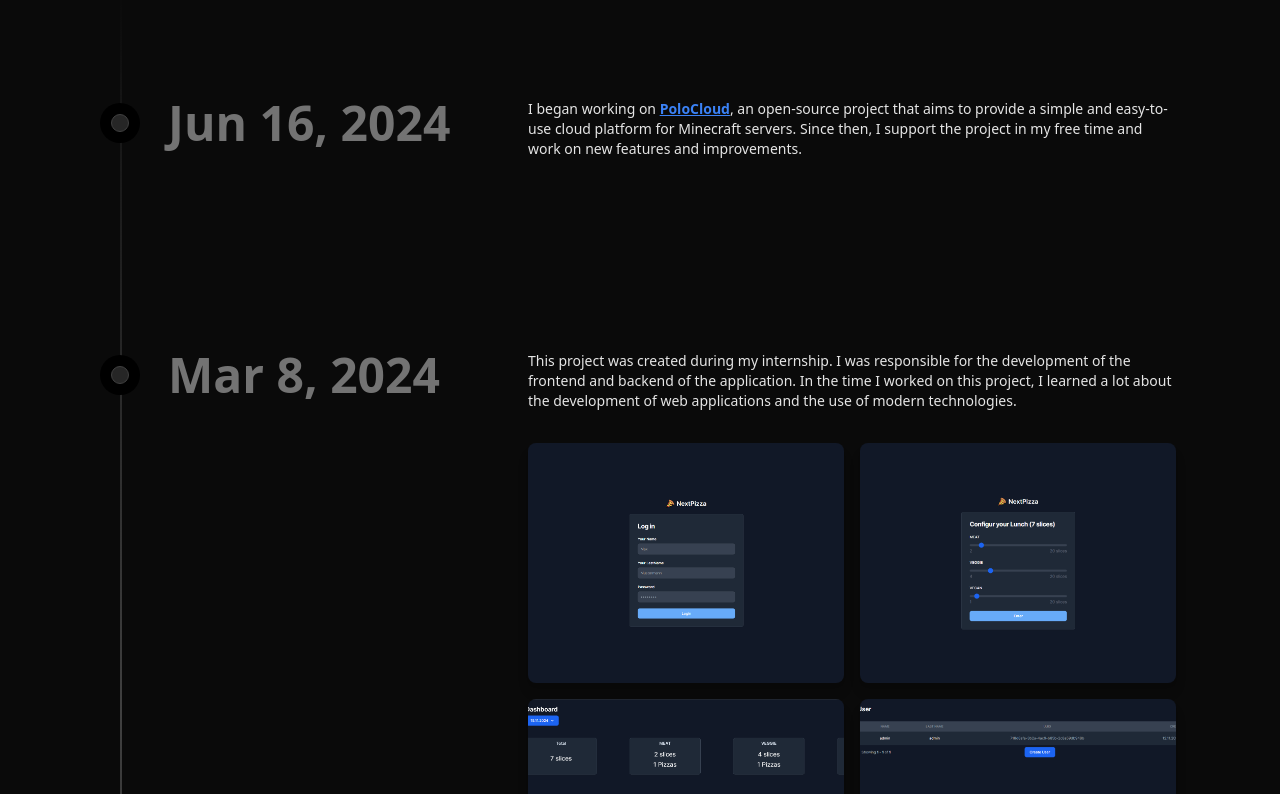
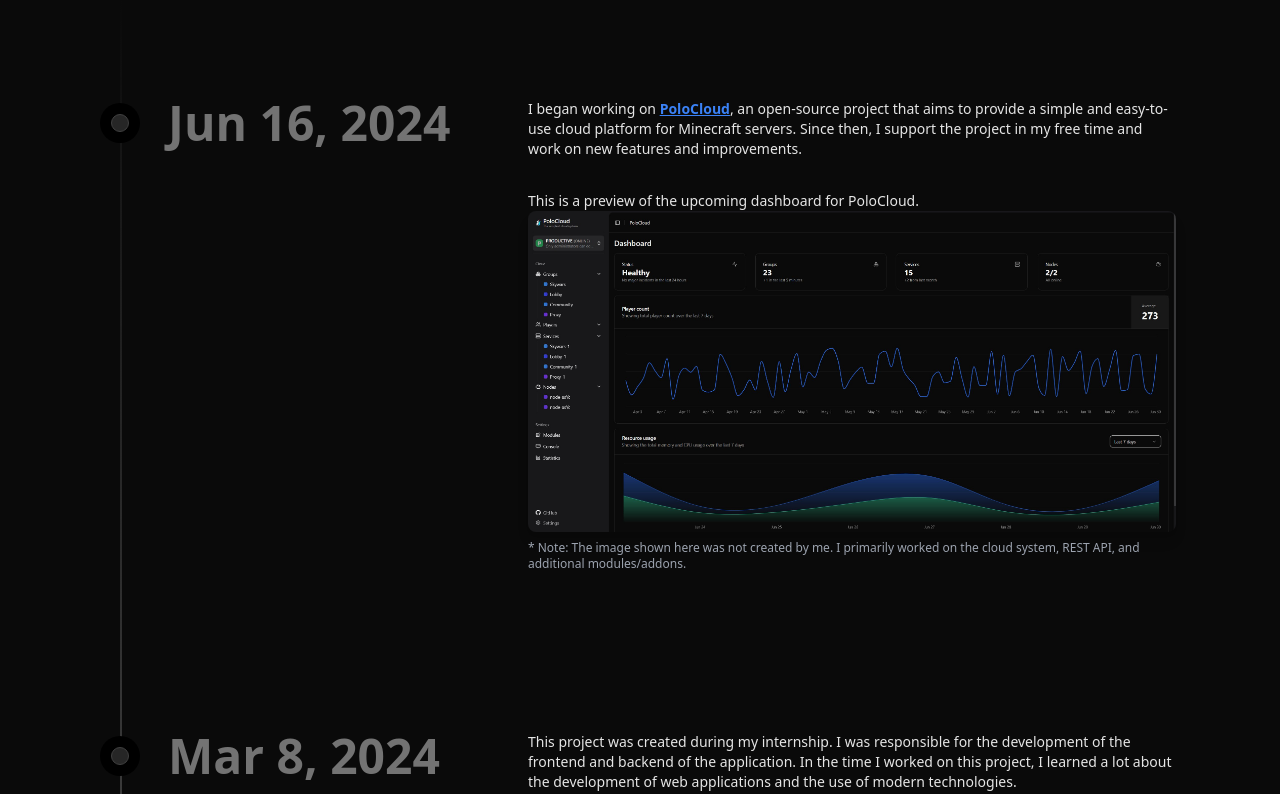
Before and after one commit to RECHERGG/portfolio, a Next.js app: page / in a window 1280 px wide. Shown: the part 1161-1955 px from the top of the page. Built offline with nearby package versions, Linux system fonts and the light colour scheme.

Commit message:
added polocloud dashboard preview & changed size of Detailed view from an image

```diff
--- a/components/personal-timeline.tsx
+++ b/components/personal-timeline.tsx
@@ -3,6 +3,8 @@
 import Image, {StaticImageData} from "next/image";
 import React, {useState} from "react";
 import { Timeline } from "@/components/ui/timeline";
+
+import polocloudDashboardPreview from "@/public/polocloud-dashboard-preview.png"
 
 import nextpizzaImageOne from "@/public/nextpizza-1.png";
 import nextpizzaImageTwo from "@/public/nextpizza-2.png";
@@ -32,6 +34,20 @@ export function PersonalTimeline() {
                         I began working on <a className="font-bold text-blue-500 underline" href={"https://github.com/HttpMarco/polocloud"} target={"_blank"}>PoloCloud</a>, an open-source project that aims to provide a simple and easy-to-use cloud platform for Minecraft servers.
                         Since then, I support the project in my free time and work on new features and improvements.
                     </p>
+
+                    <div>
+                        <p className="text-neutral-200 text-xs md:text-sm font-normal">
+                            This is a preview of the upcoming dashboard for PoloCloud. <br/>
+                        </p>
+
+                        <Image
+                            src={polocloudDashboardPreview}
+                            alt="PoloCloud Dashboard Preview"
+                            className="rounded-lg object-cover w-full shadow-lg cursor-pointer"
+                            onClick={() => openModal(polocloudDashboardPreview)}
+                        />
+                        <p className="text-gray-400 text-xs mt-2">* Note: The image shown here was not created by me. I primarily worked on the cloud system, REST API, and additional modules/addons.</p>
+                    </div>
                 </div>
             ),
         },
@@ -91,8 +107,8 @@ export function PersonalTimeline() {
                         <Image
                             src={selectedImage}
                             alt="Enlarged project screenshot"
-                            width={800}
-                            height={800}
+                            width={1620}
+                            height={1200}
                             className="rounded-lg max-h-[90vh] max-w-[90vw]"
                         />
                     </div>
```
Also changed, not shown: public/polocloud-dashboard-preview.png (added).
